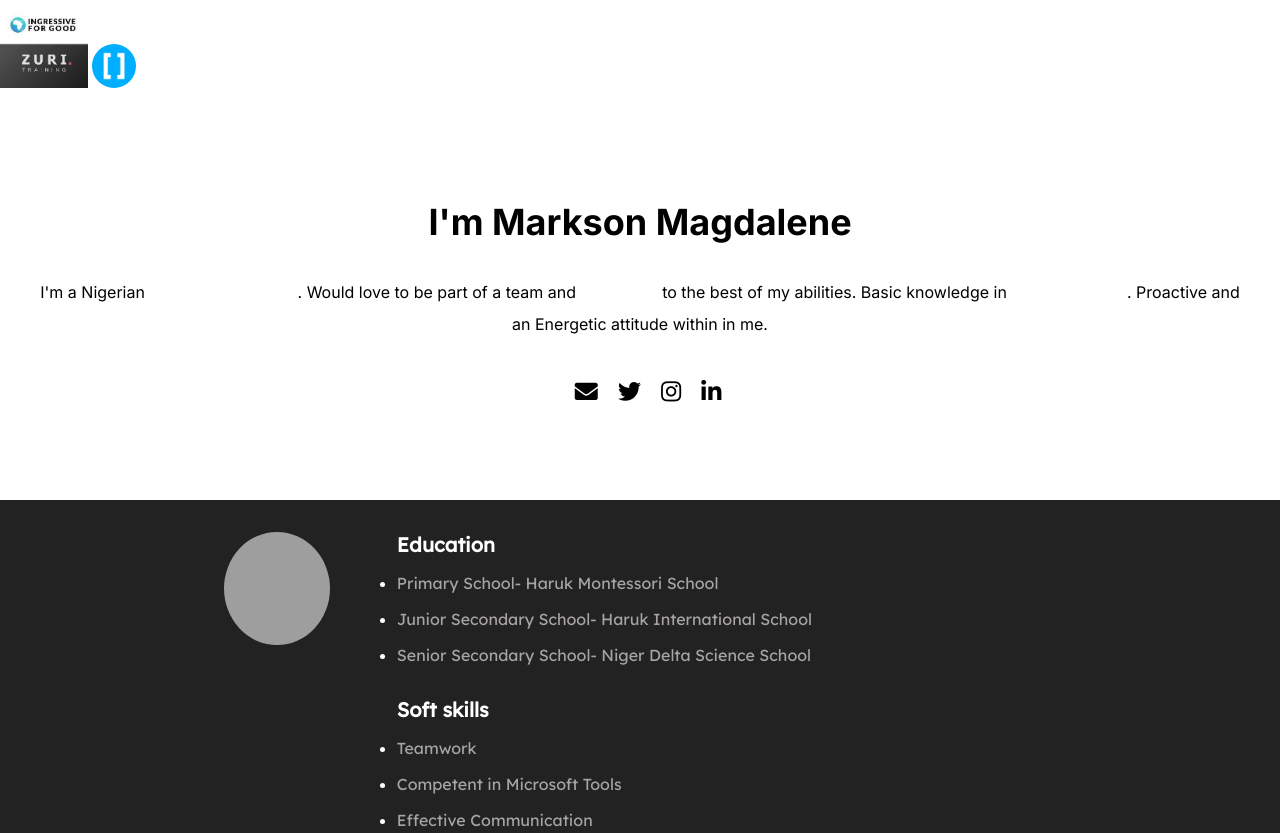
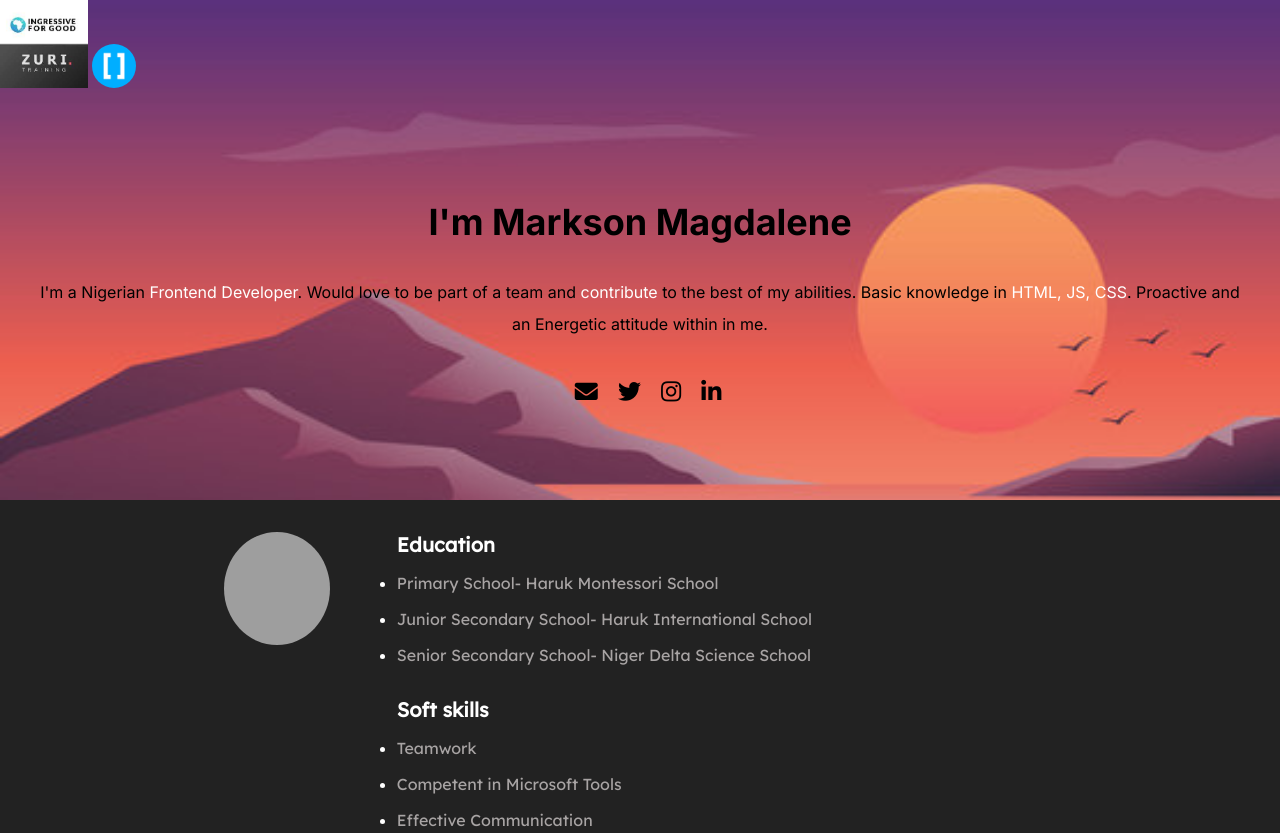
Before and after one commit to Lil-Dovee/STAGE-TWO-i4G-TASK-, a plain HTML site: page index.html in a window 1280 px wide. Shown: the top 833 px of the page. Drawn offline with Linux system fonts and the light colour scheme; grey boxes are pictures that could not be loaded.

Commit message:
Update style.css

```diff
--- a/style.css
+++ b/style.css
@@ -17,7 +17,7 @@
     width: 44px;
 }
 .hero-image{
-    background-image: url(/HNG/mountain.jpg);
+    background-image: url(mountain.jpg);
     background-size: cover;
     position: relative;
     height: 500px;
```
